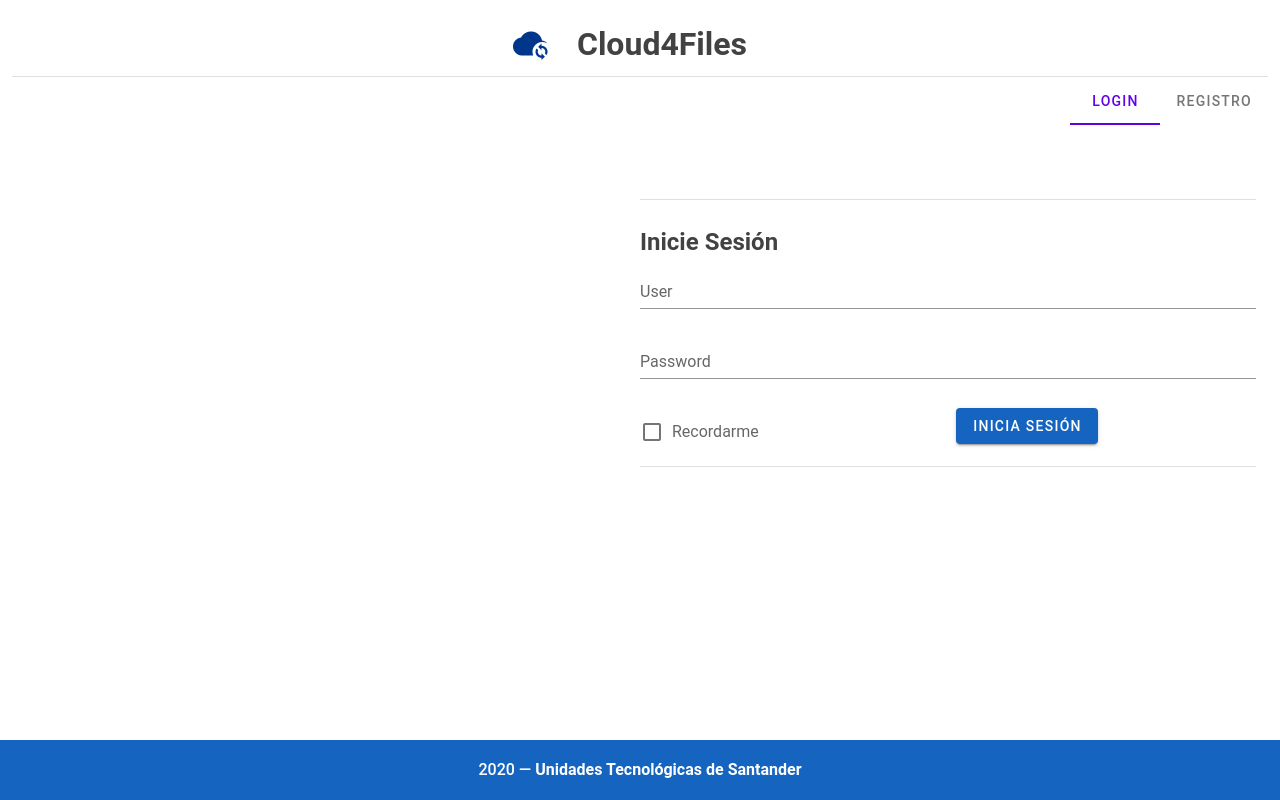
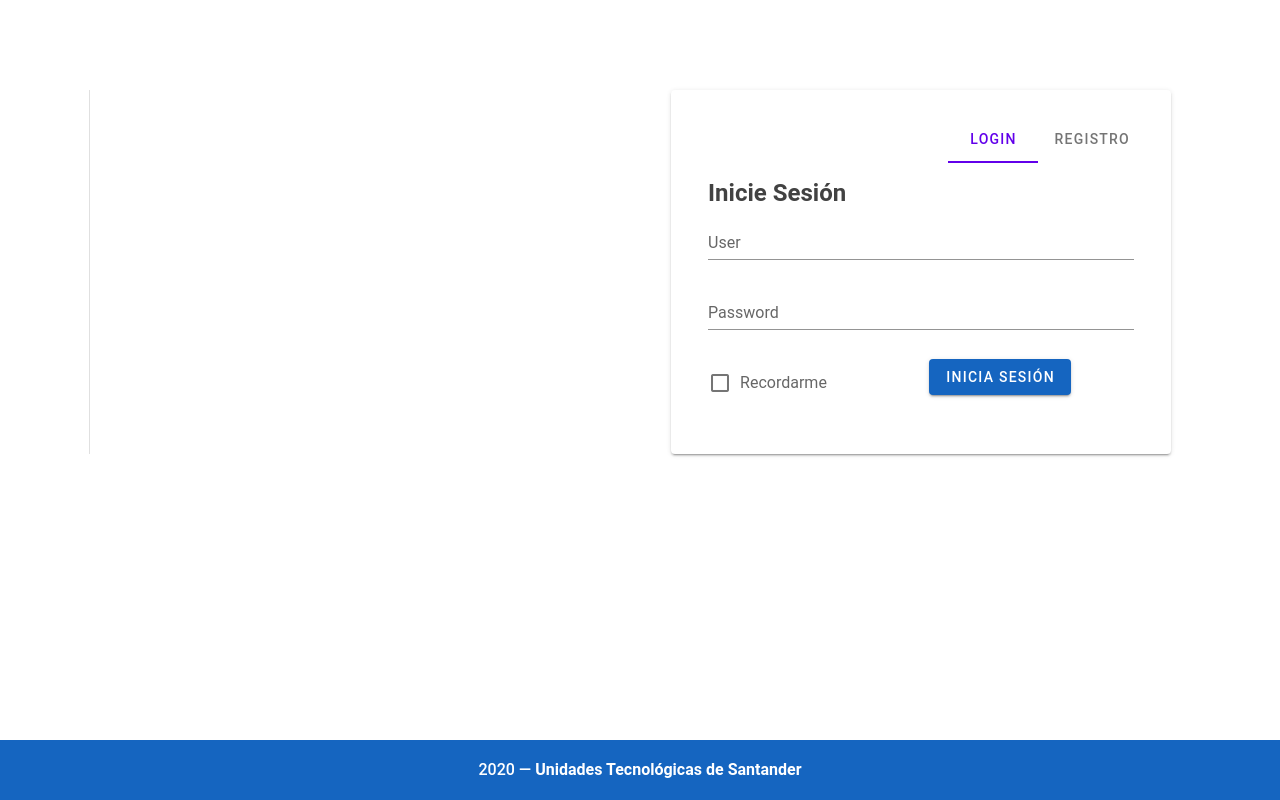
Before and after one commit to cesd0512/CloudFilesVuejs, a Vue app: page /login in a window 1280 px wide. Built offline with nearby package versions, Linux system fonts and the light colour scheme; a small style sheet from the web is missing.

Commit message:
minor fix registration

```diff
--- a/src/App.vue
+++ b/src/App.vue
@@ -50,7 +50,6 @@ export default {
 
   computed: {
     session () {
-      console.log(store.getters.isAuthenticated);
       this.sessionAuthenticated = store.getters.isAuthenticated;
       return this.sessionAuthenticated;
     }
--- a/src/components/Login.vue
+++ b/src/components/Login.vue
@@ -1,25 +1,10 @@
 <template>
-  <v-container fluid>
-    <div style="padding-top: 5%">
-    </div>
-    <v-row no-gutters>
-        <v-col
-            cols="12"
-            sm="6"
-
-        >
-        </v-col>
-        <v-col
-            cols="12"
-            sm="6"
-        >
-            <v-divider ></v-divider><br/>
+  <v-container>
     <h2 style="color: #424242;">Inicie Sesión</h2>
     <v-form
       ref="form"
       v-model="valid"
-                lazy-validation
-            >
+      lazy-validation >
         <v-text-field
           v-model="form.username"
           label="User"
@@ -46,15 +31,12 @@
           </v-col>
           <v-col
             cols="12"
-                        sm="6"
-                    >
+            sm="6" >
             <v-btn
               class="ma-2"
               color="indigo"
               dark
-                        @click="submit()"
-                        >
-                        Inicia Sesión
+              @click="submit()" > Inicia Sesión
               <template v-slot:loader>
               <span class="custom-loader">
                   <v-icon light>mdi-cached</v-icon>
@@ -65,15 +47,11 @@
         </v-row>
     </v-form>
     <p v-if="showError" id="error">Username or Password is incorrect</p>
-            <v-divider ></v-divider>
-        </v-col>
-    </v-row>
   </v-container>
 </template>
 
 <script>
 import { mapActions } from "vuex";
-// import Banner from '@/components/Banner.vue'
 
   export default {
     name: 'Login',
--- a/src/components/Register.vue
+++ b/src/components/Register.vue
@@ -1,23 +1,10 @@
 <template>
-  <v-container fluid>
-    <v-row no-gutters>
-      <v-col
-          cols="12"
-          sm="6"
-
-      >
-      </v-col>
-      <v-col
-          cols="12"
-          sm="6"
-      >
-        <v-divider ></v-divider><br/>
+  <v-container>
     <h2 style="color: #424242;">Registrarse</h2>
     <v-form
       ref="form"
       v-model="valid"
-            lazy-validation
-        >
+      lazy-validation >
         <v-text-field
           v-model="form.first_name"
           label="First Name"
@@ -72,9 +59,6 @@
         </v-row>
     </v-form>
     <p v-if="message != null" id="error">{{message}}</p>
-        <v-divider ></v-divider>
-      </v-col>
-    </v-row>
   </v-container>
 </template>
 
@@ -105,10 +89,9 @@ import { mapActions } from "vuex";
     methods: {
       ...mapActions(["Register"]),
       async submit() {
-        console.log('11111');
-        if (this.password != this.password2){
+        if (this.form.password != this.form.password2){
           console.log('error');
-          this.message = 'Error al registrar usuario';
+          this.message = 'Error!! Las contraseñas no coinciden';
         } else {
           try {
             let res = await this.Register(this.form);
@@ -127,10 +110,3 @@ import { mapActions } from "vuex";
     }
   }
 </script>
-
-<style>
-  .main {
-    align-self: center;
-  }
-
-</style>
--- a/src/views/Login.vue
+++ b/src/views/Login.vue
@@ -1,24 +1,26 @@
 <template>
   <div class="main">
-    <v-row
-      align="center"
-      justify="center"
-    >
-      <v-icon
-        color="indigo darken-2"
-        large
-        left
-      >
-        mdi-cloud-sync
-      </v-icon>
-      <h1 style="color: #424242; padding: 20px">Cloud4Files</h1>
-    </v-row>
-    <v-divider></v-divider>
-    <div class="main">
+      <v-row >
+        <v-col
+          cols="12"
+          md="6"
+          sm="6"
+          xs="6"  >
+          <v-spacer></v-spacer>
+          <v-divider vertical></v-divider>
+        </v-col>
+        <v-col
+          cols="12"
+          md="6"
+          sm="6"
+          xs="6" >
+          <v-card
+            class="mx-auto"
+            max-width="500" >
+            <div style="padding: 5%">
               <v-tabs
                 color="deep-purple accent-4"
-        right
-      >
+                right >
                 <v-tab>Login</v-tab>
                 <v-tab>Registro</v-tab>
                 <v-tab-item>
@@ -29,6 +31,9 @@
                 </v-tab-item>
               </v-tabs>
             </div>
+          </v-card>
+        </v-col>
+      </v-row>
   </div>
 </template>
 
@@ -47,3 +52,13 @@
     }),
   };
 </script>
+
+
+<style>
+  .main {
+    align-self: center;
+    padding:5%;
+    margin: 15px
+  }
+
+</style>
```
Lines whose indentation alone changed are shown as unchanged.
